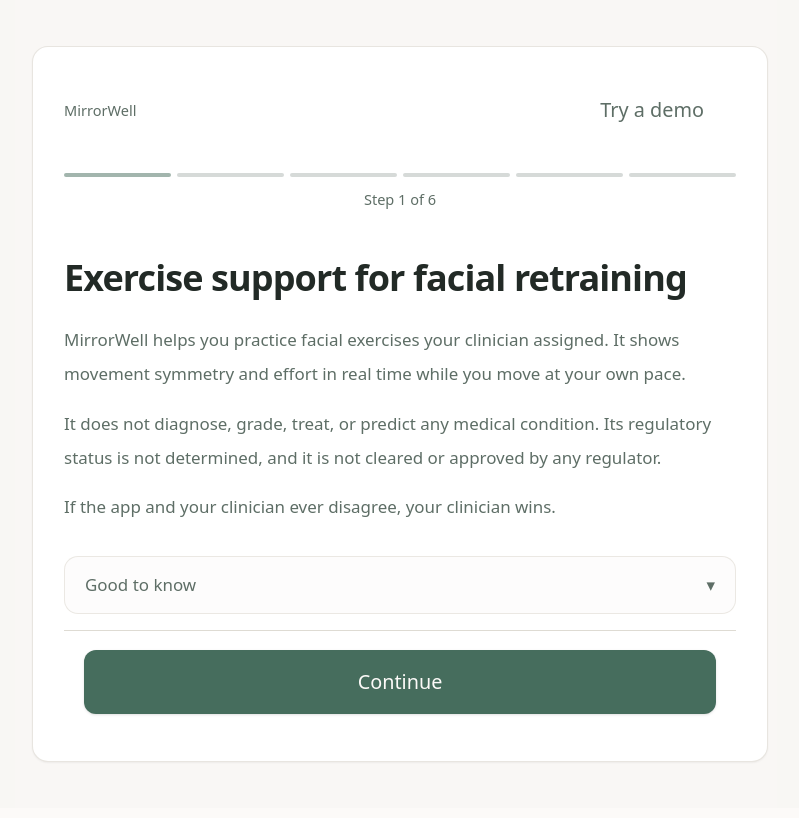
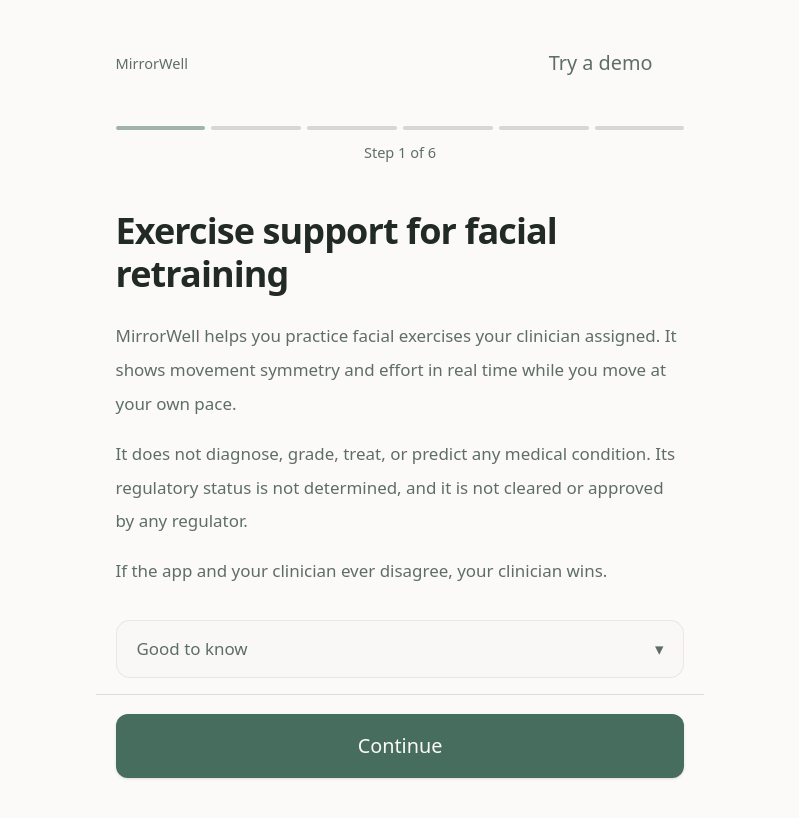
Before and after one commit to Helixo613/MirrorWell, a React (Vite) app: page /onboarding in a window 1280 px wide. Shown: the top 818 px of the page, without its empty margins (240-1039 px from the left). Built offline with nearby package versions, Linux system fonts and the light colour scheme.

Commit message:
Revert "feat(craft): calm desktop composition for onboarding + home (Task 1b)"
This reverts commit 9202d361804d7a0139f34e8f750e936bd7638b8a.

```diff
--- a/src/index.css
+++ b/src/index.css
@@ -49,12 +49,10 @@
 
     /* Shell content widths — fluid instead of a hard max-w-lg cap, so hub
        screens stop looking like a phone column floating on a desktop screen.
-       `shell` = readable measure for phone / compact forms.
-       `shell-onboarding` = calm desktop card width (wider than phone column,
-       still restrained — not a flashy full-bleed dashboard).
-       `shell-wide` = hub dashboards (home/trends/summary/caregiver). */
+       `shell` keeps a readable measure for text-heavy screens (onboarding,
+       settings); `shell-wide` is the opt-in cap for dashboard-style hub
+       screens (home/trends/summary/caregiver/export) with cards/charts. */
     --shell-width: clamp(20rem, 92vw, 38rem);
-    --shell-width-onboarding: clamp(22rem, 72vw, 46rem);
     --shell-width-wide: clamp(20rem, 94vw, 64rem);
   }
 
--- a/src/screens/home/HomeScreen.tsx
+++ b/src/screens/home/HomeScreen.tsx
@@ -90,10 +90,7 @@
       ariaLabelledBy={HOME_HEADING_ID}
       className="gap-10 md:max-w-shell-wide"
     >
-      {/* Phone: single calm column. Desktop: two quiet columns — primary start
-          path left, practice garden right — same soft language, no flashy KPIs. */}
-      <div className="flex flex-1 flex-col gap-10 lg:grid lg:grid-cols-[minmax(0,1.15fr)_minmax(0,0.85fr)] lg:items-start lg:gap-xl">
-        <div className="flex flex-col gap-10">
+      <div className="flex flex-1 flex-col gap-10">
         <StaggerFadeIn animationKey={status}>
           <HomeHeader
             title={greetingFor(new Date().getHours(), profile?.nickname)}
@@ -107,7 +104,21 @@
           </HomeHeader>
         </StaggerFadeIn>
 
-          <div className="flex flex-col gap-8 md:grid md:grid-cols-2 md:items-start md:gap-6 lg:grid-cols-1">
+        <StaggerFadeIn animationKey={`${status}-garden`} delayMs={STAGGER_MS}>
+          <AdherenceGarden weeks={garden} />
+        </StaggerFadeIn>
+
+        {milestones.length > 0 ? (
+          <section aria-label={strings.home.milestones.label} className="flex flex-wrap gap-2">
+            {milestones.map((milestone) => (
+              <span key={milestone.id} className="rounded-full bg-primary/10 px-3 py-1 text-sm font-medium text-primary">
+                {strings.home.milestones[milestone.id]}
+              </span>
+            ))}
+          </section>
+        ) : null}
+
+        <div className="flex flex-col gap-8 md:grid md:grid-cols-2 md:items-start md:gap-6">
           {isFirstRun ? (
             <StaggerFadeIn animationKey={`${status}-empty`} delayMs={STAGGER_MS}>
               <HomeEmptyState
@@ -157,23 +168,6 @@
           />
         </StaggerFadeIn>
       </div>
-
-        <aside className="flex flex-col gap-6 lg:sticky lg:top-md">
-          <StaggerFadeIn animationKey={`${status}-garden`} delayMs={STAGGER_MS}>
-            <AdherenceGarden weeks={garden} />
-          </StaggerFadeIn>
-
-          {milestones.length > 0 ? (
-            <section aria-label={strings.home.milestones.label} className="flex flex-wrap gap-2">
-              {milestones.map((milestone) => (
-                <span key={milestone.id} className="rounded-full bg-primary/10 px-3 py-1 text-sm font-medium text-primary">
-                  {strings.home.milestones[milestone.id]}
-                </span>
-              ))}
-            </section>
-          ) : null}
-        </aside>
-      </div>
     </ScreenShell>
   );
 }
--- a/src/screens/onboarding/OnboardingScreen.tsx
+++ b/src/screens/onboarding/OnboardingScreen.tsx
@@ -216,13 +216,7 @@
   ]);
 
   return (
-    <ScreenShell
-      textScale={settings.textScale}
-      className="lg:max-w-none lg:items-center lg:justify-center lg:bg-secondary/35 lg:px-md lg:py-lg"
-    >
-      {/* Phone: full-bleed column. Desktop: soft stage + restrained card (Kairos-style
-          reflow of composition, MirrorWell calm language — no flashy chrome). */}
-      <div className="flex w-full min-h-0 flex-1 flex-col lg:max-w-shell-onboarding lg:min-h-[min(40rem,calc(100dvh-4rem))] lg:rounded-2xl lg:border lg:border-border/70 lg:bg-card lg:px-md lg:py-md lg:shadow-sm">
+    <ScreenShell textScale={settings.textScale}>
       <OnboardingHeader
         showBack={canGoBack}
         backLabel={strings.onboarding.actions.back}
@@ -272,7 +266,6 @@
       <OnboardingFooter
         helperText={primaryHelperText}
         helperId={PRIMARY_HELPER_ID}
-          className="lg:-mx-0 lg:bg-card/95"
       >
         <Button
           type="button"
@@ -287,7 +280,6 @@
           {isSubmitting ? strings.onboarding.actions.saving : primaryLabel}
         </Button>
       </OnboardingFooter>
-      </div>
     </ScreenShell>
   );
 }
--- a/tailwind.config.js
+++ b/tailwind.config.js
@@ -72,7 +72,6 @@
       },
       maxWidth: {
         shell: 'var(--shell-width)',
-        'shell-onboarding': 'var(--shell-width-onboarding)',
         'shell-wide': 'var(--shell-width-wide)',
       },
       keyframes: {
```
Also changed, not shown: 1 other file (tests, documents, lock files or other folders). Lines whose indentation alone changed are shown as unchanged.
